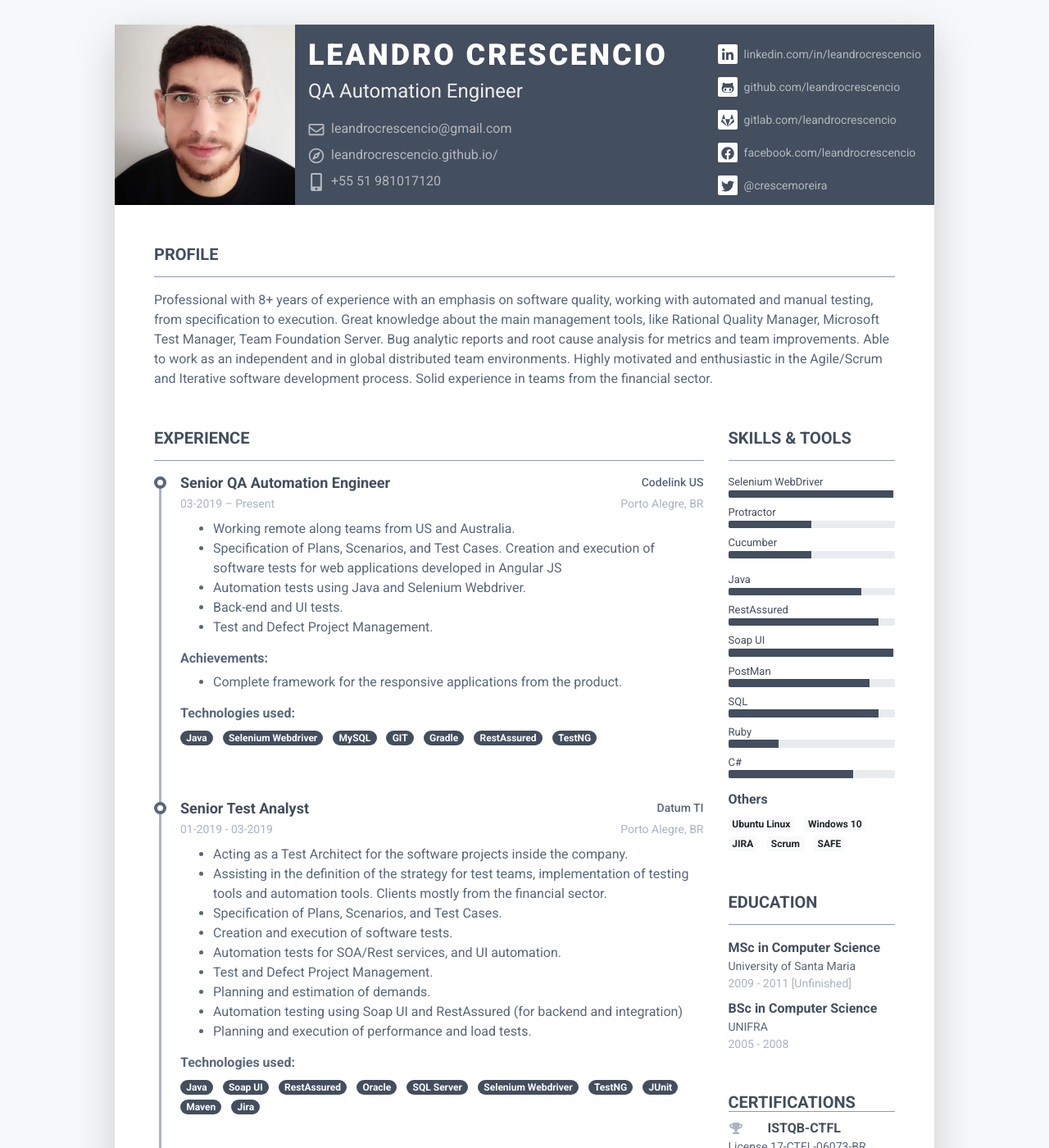
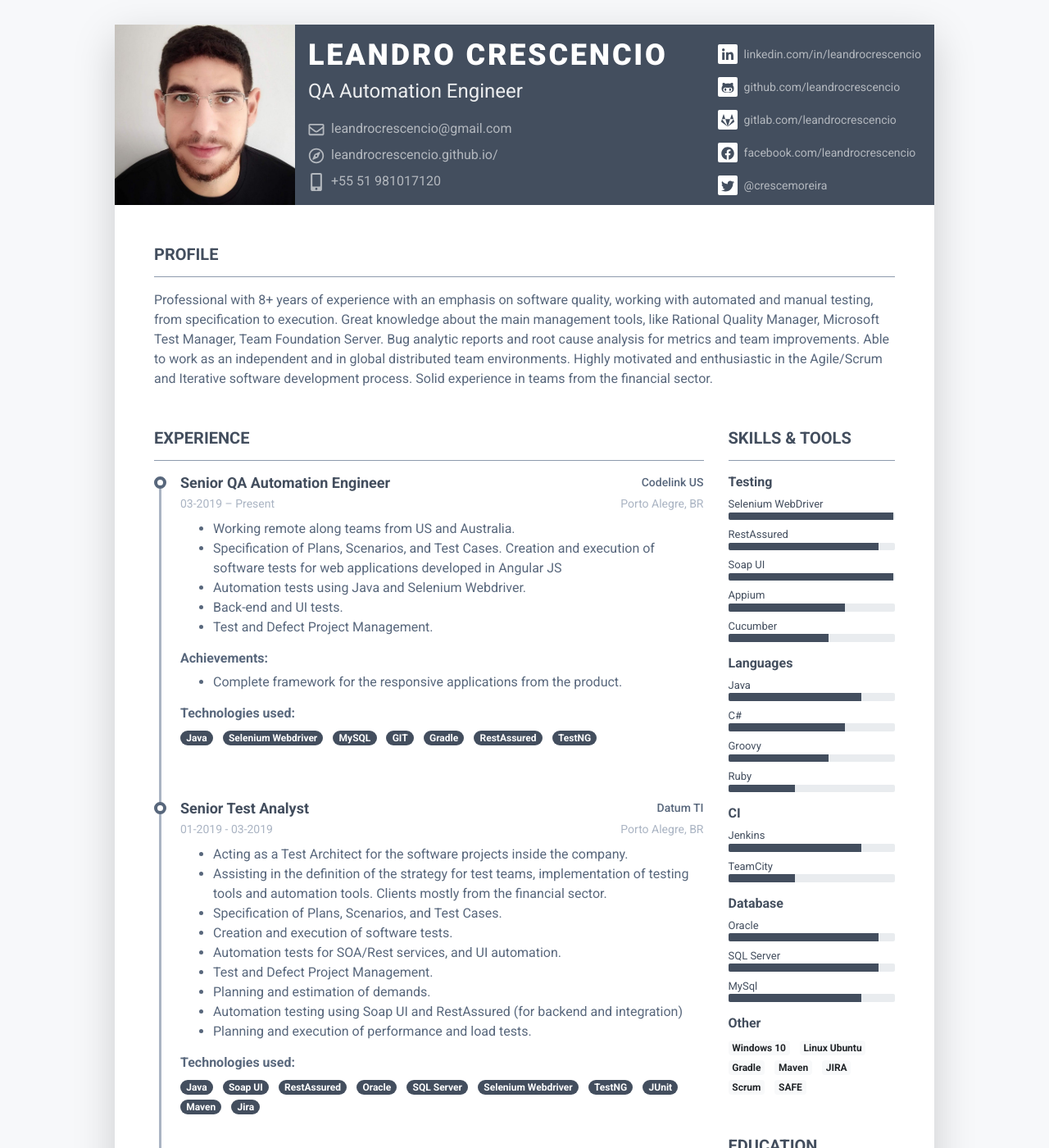
Before and after one commit to leandrocrescencio/leandrocrescencio.github.io, a Jekyll site: the page built from index.html, in a window 1280 px wide and 1400 px high. Shown: the whole window at 82% size. Built offline with Jekyll 4.4.1, drawn with Linux system fonts in a browser that asks for light colours; nearby versions of some CDN libraries.

Commit message:
adding skills

```diff
--- a/_data/data.yml
+++ b/_data/data.yml
@@ -230,36 +230,48 @@ history:
        - name: CVS
 
 
-
-
 skills:
-  frontend:
+  testing:
     - name: Selenium WebDriver
       percentage: 99
-    - name: Protractor
-      percentage: 50
-    - name: Cucumber
-      percentage: 50
-
-  backend:
-    - name: Java
-      percentage: 80
     - name: RestAssured
       percentage: 90
     - name: Soap UI
       percentage: 99
-    - name: PostMan
-      percentage: 85
-    - name: SQL
+    - name: Appium
+      percentage: 70
+    - name: Cucumber
+      percentage: 60
+
+  languages:
+    - name: Java
+      percentage: 80
+    - name: C#
+      percentage: 70
+    - name: Groovy
+      percentage: 60
+    - name: Ruby
+      percentage: 40
+
+  ci:
+    - name: Jenkins
+      percentage: 80
+    - name: TeamCity
+      percentage: 40
+
+  database:
+    - name: Oracle
       percentage: 90
-    - name: Ruby
-      percentage: 30
-    - name: C#
-      percentage: 75
+    - name: SQL Server
+      percentage: 90
+    - name: MySql
+      percentage: 80
 
   other:
-    - name: Ubuntu Linux
     - name: Windows 10
+    - name: Linux Ubuntu
+    - name: Gradle
+    - name: Maven
     - name: JIRA
     - name: Scrum
     - name: SAFE
--- a/_includes/skills.html
+++ b/_includes/skills.html
@@ -2,11 +2,11 @@
 <section class="resume-section skills-section mb-5">
   <h2 class="resume-section-title text-uppercase font-weight-bold pb-3 mb-3">Skills &amp; Tools</h2>
   <div class="resume-section-content">
-    {% if skills.frontend %}
+    {% if skills.testing %}
     <div class="resume-skill-item">
-       <!-- <h4 class="resume-skills-cat font-weight-bold">Frontend</h4> -->
+        <h4 class="resume-skills-cat font-weight-bold">Testing</h4>
         <ul class="list-unstyled">
-        {% for skill in skills.frontend %}
+        {% for skill in skills.testing %}
             <li class="mb-2">
                 <div class="resume-skill-name">{{ skill.name }}</div>
                 <div class="progress resume-progress">
@@ -18,11 +18,43 @@
     </div><!--//resume-skill-item-->
     {% endif %}
 
-    {% if skills.backend %}
+    {% if skills.languages %}
     <div class="resume-skill-item">
-        <!--<h4 class="resume-skills-cat font-weight-bold">Backend</h4> -->
+        <h4 class="resume-skills-cat font-weight-bold">Languages</h4>
         <ul class="list-unstyled">
-        {% for skill in skills.backend %}
+        {% for skill in skills.languages %}
+            <li class="mb-2">
+                <div class="resume-skill-name">{{ skill.name }}</div>
+                <div class="progress resume-progress">
+                    <div class="progress-bar theme-progress-bar-dark" role="progressbar" style="width: {{ skill.percentage }}%" aria-valuenow="25" aria-valuemin="0" aria-valuemax="100"></div>
+                </div>
+            </li>
+        {% endfor %}
+        </ul>
+    </div><!--//resume-skill-item-->
+    {% endif %}
+
+    {% if skills.ci %}
+    <div class="resume-skill-item">
+        <h4 class="resume-skills-cat font-weight-bold">CI</h4>
+        <ul class="list-unstyled">
+        {% for skill in skills.ci %}
+            <li class="mb-2">
+                <div class="resume-skill-name">{{ skill.name }}</div>
+                <div class="progress resume-progress">
+                    <div class="progress-bar theme-progress-bar-dark" role="progressbar" style="width: {{ skill.percentage }}%" aria-valuenow="25" aria-valuemin="0" aria-valuemax="100"></div>
+                </div>
+            </li>
+        {% endfor %}
+        </ul>
+    </div><!--//resume-skill-item-->
+    {% endif %}
+
+    {% if skills.database %}
+    <div class="resume-skill-item">
+        <h4 class="resume-skills-cat font-weight-bold">Database</h4>
+        <ul class="list-unstyled">
+        {% for skill in skills.database %}
             <li class="mb-2">
                 <div class="resume-skill-name">{{ skill.name }}</div>
                 <div class="progress resume-progress">
@@ -36,7 +68,7 @@
 
     {% if skills.other %}
     <div class="resume-skill-item">
-        <h4 class="resume-skills-cat font-weight-bold">Others</h4>
+        <h4 class="resume-skills-cat font-weight-bold">Other</h4>
         <ul class="list-inline">
             {% for skill in skills.other %}
             <li class="list-inline-item"><span class="badge badge-light">{{ skill.name }}</span></li>
```
